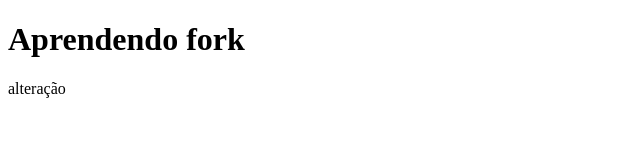
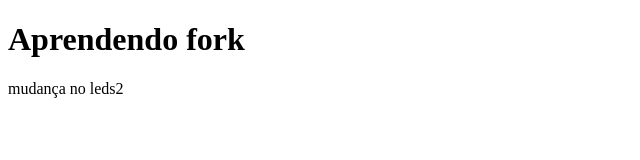
Before and after one commit to leds-academy1/aprendendo-fork, a plain HTML site: page index.html in a window 1280 px wide. Shown: the full height of the page, 0-640 px from the left. Drawn offline with Linux system fonts and the light colour scheme.

Commit message:
mudança leds2

```diff
--- a/index.html
+++ b/index.html
@@ -8,7 +8,7 @@
 <body>
     <!-- Faça sua alteração na tag H1 abaixo -->
     <h1>Aprendendo fork</h1>
-    <p>alteração</p>
+    <p>mudança no leds2</p>
 
 </body>
 </html>
```
